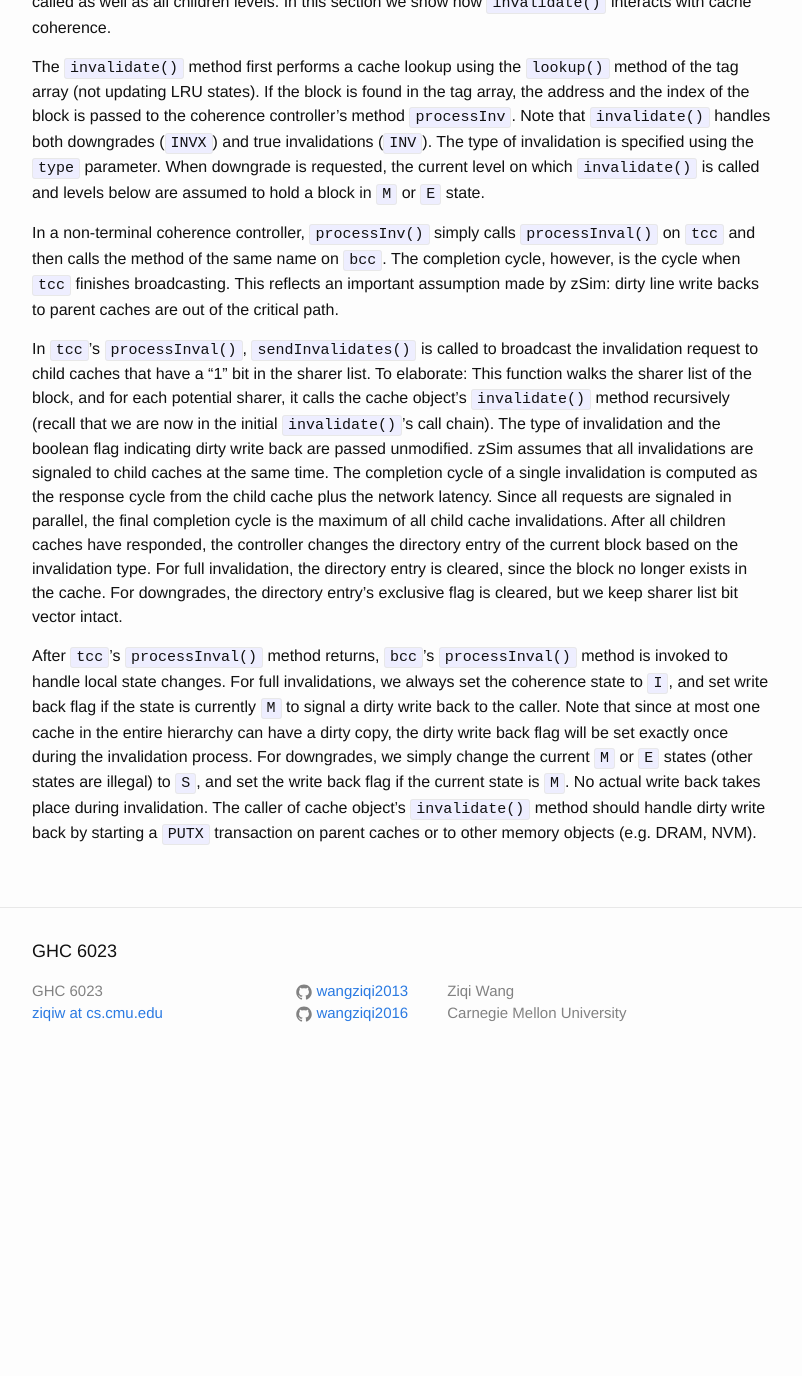
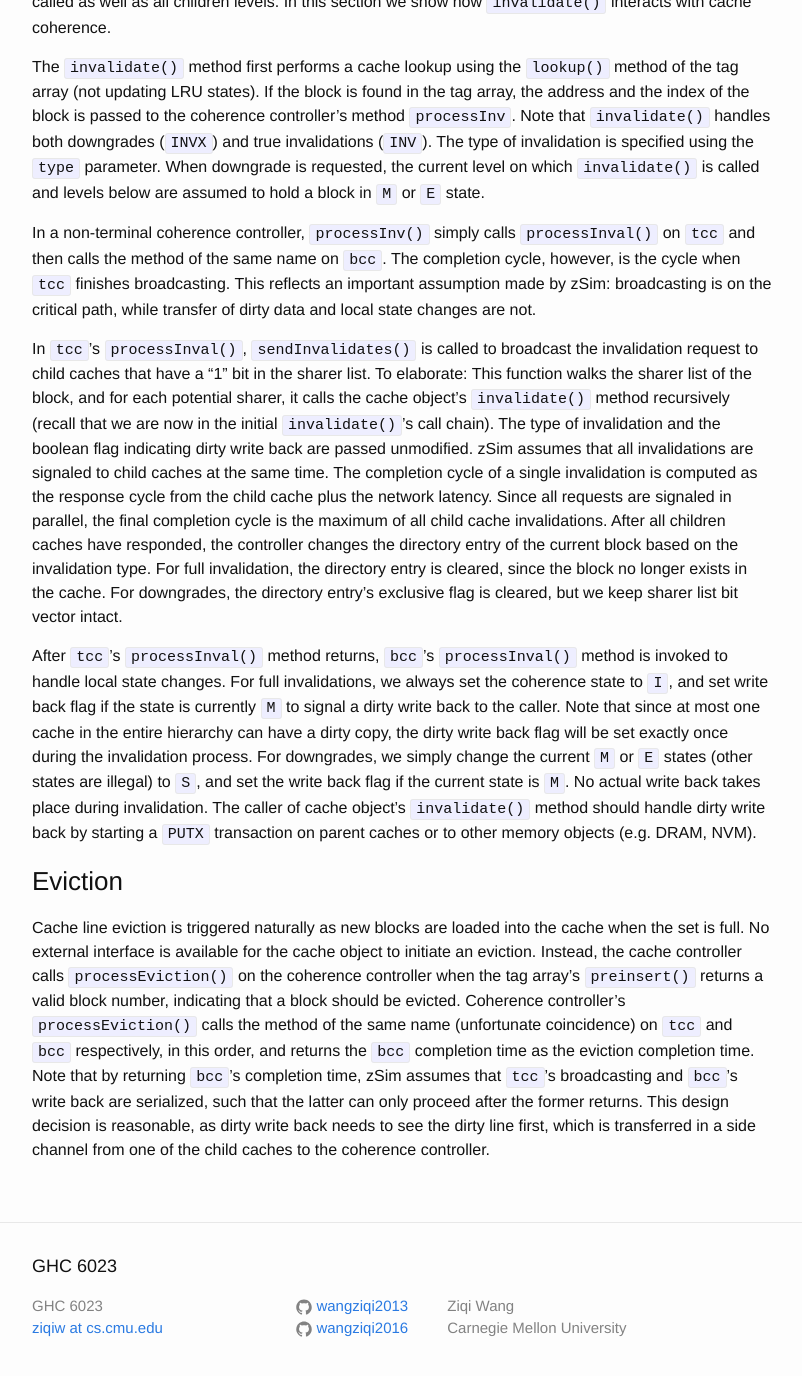
Before and after one commit to wangziqi2013/wangziqi2013.github.io, a Jekyll site: the page built from _posts/2019-12-24-understand-zsim-cc-sim.markdown, in a window 1280 px wide and 1400 px high, scrolled down 8073 px. Shown: the top 1376 px of the window, without its empty margins (238-1040 px from the left). Built offline with Jekyll 4.4.1, drawn with Linux system fonts in a browser that asks for light colours; before the commit the page ends 9158 px from its top, so only the background shows below that.

Commit message:
Working on eviction

```diff
--- a/_posts/2019-12-24-understand-zsim-cc-sim.markdown
+++ b/_posts/2019-12-24-understand-zsim-cc-sim.markdown
@@ -308,7 +308,8 @@ on which `invalidate()` is called and levels below are assumed to hold a block i
 
 In a non-terminal coherence controller, `processInv()` simply calls `processInval()` on `tcc` and then calls the method
 of the same name on `bcc`. The completion cycle, however, is the cycle when `tcc` finishes broadcasting. This reflects an
-important assumption made by zSim: dirty line write backs to parent caches are out of the critical path.
+important assumption made by zSim: broadcasting is on the critical path, while transfer of dirty data and local state
+changes are not.
 
 In `tcc`'s `processInval()`, `sendInvalidates()` is called to broadcast the invalidation request to child caches that
 have a "1" bit in the sharer list. To elaborate: This function walks the sharer list of the block, and for each potential
@@ -328,3 +329,15 @@ copy, the dirty write back flag will be set exactly once during the invalidation
 the current `M` or `E` states (other states are illegal) to `S`, and set the write back flag if the current state is `M`.
 No actual write back takes place during invalidation. The caller of cache object's `invalidate()` method should handle dirty
 write back by starting a `PUTX` transaction on parent caches or to other memory objects (e.g. DRAM, NVM).
+
+### Eviction
+
+Cache line eviction is triggered naturally as new blocks are loaded into the cache when the set is full. No external
+interface is available for the cache object to initiate an eviction. Instead, the cache controller calls `processEviction()`
+on the coherence controller when the tag array's `preinsert()` returns a valid block number, indicating that a block
+should be evicted. Coherence controller's `processEviction()` calls the method of the same name (unfortunate coincidence)
+on `tcc` and `bcc` respectively, in this order, and returns the `bcc` completion time as the eviction completion time.
+Note that by returning `bcc`'s completion time, zSim assumes that `tcc`'s broadcasting and `bcc`'s write back are serialized,
+such that the latter can only proceed after the former returns. This design decision is reasonable, as dirty write back
+needs to see the dirty line first, which is transferred in a side channel from one of the child caches to the coherence
+controller.
```
